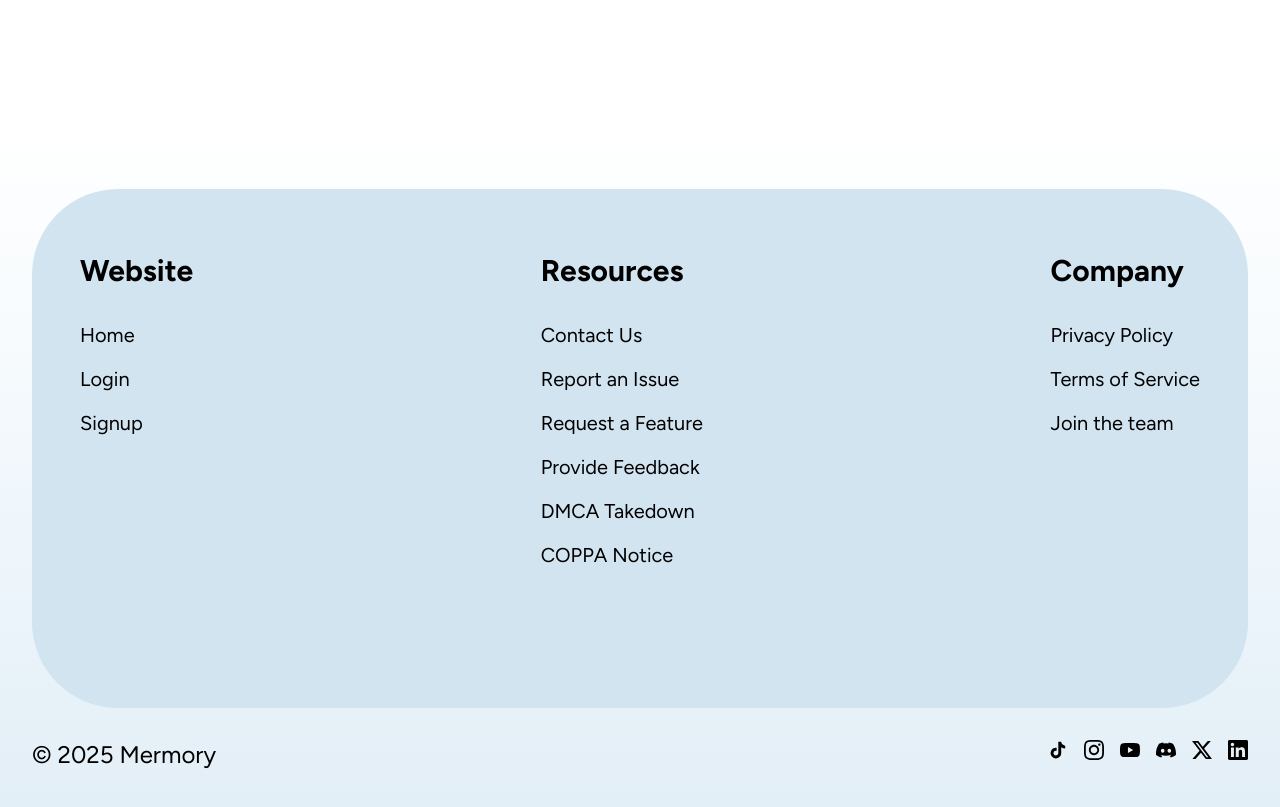
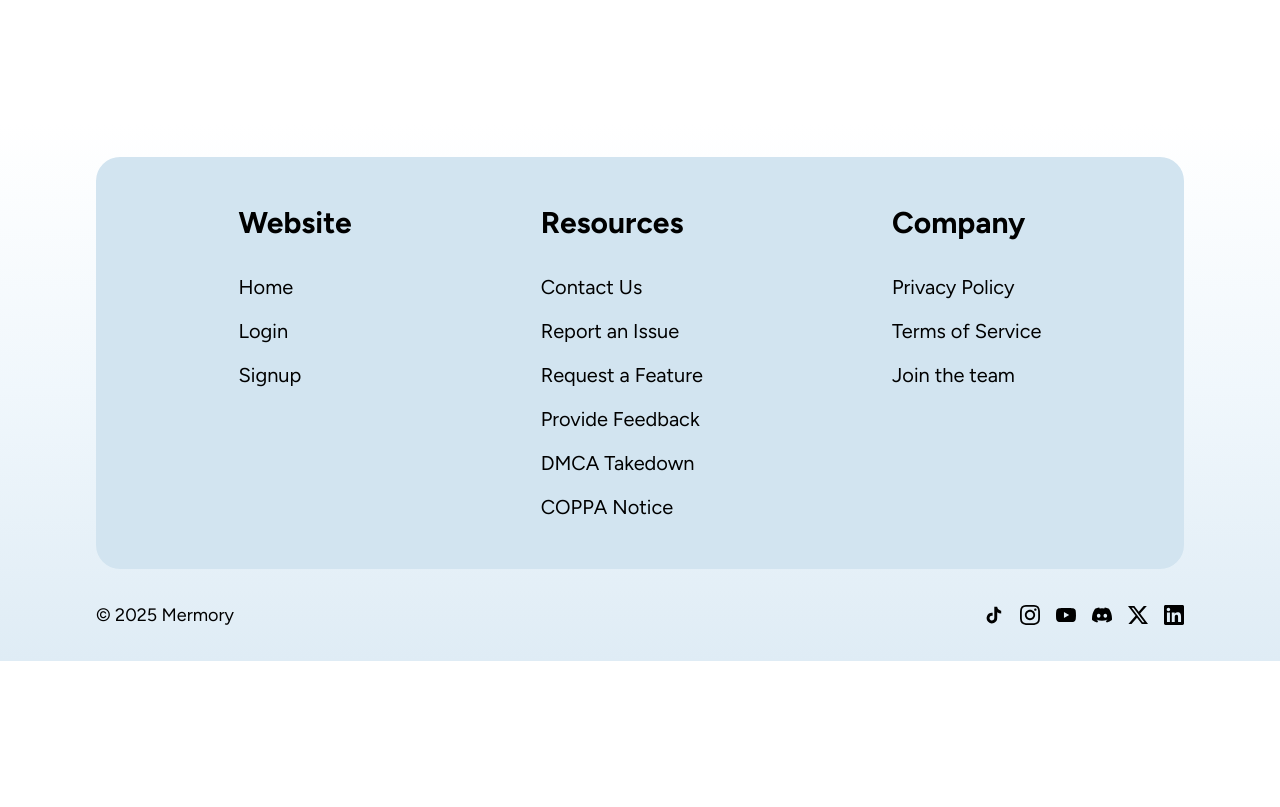
Before and after one commit to mermoryofficial/landing-page, a Next.js app: page / in a window 1280 px wide. Shown: the part 10320-11127 px from the top of the page. After the commit the page ends 10981 px from the top, so only its background shows below. Built offline with nearby package versions, Linux system fonts and the light colour scheme.

Commit message:
complete responsiveness for footer

```diff
--- a/src/components/LandingPage/Footer.js
+++ b/src/components/LandingPage/Footer.js
@@ -1,68 +1,45 @@
 "use client";
+
+import Link from "next/link";
 
 const columns = [
   {
     title: "Website",
-    links: [
-      "Home",
-      "Login",
-      "Signup"
-    ]
+    links: ["Home", "Login", "Signup"],
   },
   {
     title: "Resources",
-    links: [
-      "Contact Us",
-      "Report an Issue",
-      "Request a Feature",
-      "Provide Feedback",
-      "DMCA Takedown",
-      "COPPA Notice"
-    ]
+    links: ["Contact Us", "Report an Issue", "Request a Feature", "Provide Feedback", "DMCA Takedown", "COPPA Notice"],
   },
   {
     title: "Company",
-    links: [
-      "Privacy Policy",
-      "Terms of Service",
-      "Join the team"
-    ]
-  }
-]
+    links: ["Privacy Policy", "Terms of Service", "Join the team"],
+  },
+];
 
 const LandingPageFooter = () => (
-  <footer className="w-full bg-gradient-to-b from-white via-[#F0F7FC] to-[#DFECF5] text-[#5E7078] text-center py-16 border-t border-[#E6E8EA] z-40">
-    <div className="flex flex-col items-center gap-8">
+  <footer className="w-full bg-gradient-to-b from-white via-[#F0F7FC] to-[#DFECF5] text-[#5E7078] text-center py-8 border-t border-[#E6E8EA] z-40">
+    <div className="flex flex-col items-center gap-8 px-6 sm:px-12 md:px-16 lg:px-24">
       {/* Rounded Rectangle */}
-      <div
-        className="flex flex-row justify-between items-start pt-16 pb-16 pr-12 pl-12"
-        style={{
-          width: "calc(100% - 64px)",
-          height: 519,
-          background: "#D2E4F0",
-          borderRadius: 86,
-          color: "black"
-        }}
-      >
+      <div className="w-full flex flex-row justify-between md:justify-around items-start py-6 sm:py-8 md:py-12 px-6 sm:px-8 md:px-12 bg-[#D2E4F0] rounded-3xl text-black">
         {columns.map(({ title, links }, i) => {
           return (
-            <div
-              key={i}
-              className="flex flex-col gap-8 text-left"
-            >
+            <div key={i} className="flex flex-col gap-8 text-left">
               {/* Title */}
-              <div className="text-lg md:text-2xl lg:text-3xl font-bold">
-                {title}
-              </div>
+              <div className="text-lg md:text-2xl lg:text-3xl font-bold">{title}</div>
               {/* Links */}
               <div className="flex flex-col gap-4 text-left text-sm sm:text-base md:text-lg lg:text-xl font-normal">
-                {links.map((link, index) => {
-                  return (
-                    <div key={index} className="hover:opacity-70 cursor-pointer transition-opacity">
-                      {link}
-                    </div>
-                  );
-                })}
+                {links.map((link, index) => (
+                  <Link
+                    key={index}
+                    href={`/${link.toLowerCase().replace(/\s+/g, "-")}`}
+                    className="inline-block relative w-max after:content-[''] after:absolute after:left-0 after:bottom-0 after:h-[2px] after:w-0 after:bg-current after:transition-all after:duration-300 hover:after:w-full focus-visible:after:w-full after:rounded"
+                    tabIndex={0}
+                    aria-label={link}
+                  >
+                    {link}
+                  </Link>
+                ))}
               </div>
             </div>
           );
@@ -70,22 +47,11 @@
       </div>
 
       {/* Text at bottom */}
-      <div
-        className="flex flex-row justify-between"
-        style={{
-          width: "calc(100% - 64px)",
-          color: "black",
-          marginBottom: 50,
-          fontSize: 24,
-          fontWeight: 400
-        }}
-      >
+      <div className="flex flex-row justify-between items-center w-full text-black">
         {/* Copyright */}
-        <div>
-          © 2025 Mermory
-        </div>
+        <div className="text-lg">© 2025 Mermory</div>
         {/* Socials */}
-        <div className="flex gap-4">
+        <div className="flex gap-2 sm:gap-4">
           {/* TikTok */}
           <svg className="w-5 h-5 hover:opacity-70 cursor-pointer" viewBox="0 0 24 24" fill="currentColor">
             <path d="M19.59 6.69a4.83 4.83 0 01-3.77-4.25V2h-3.45v13.67a2.89 2.89 0 01-5.2 1.74 2.89 2.89 0 012.31-4.64 2.93 2.93 0 01.88.13V9.4a6.84 6.84 0 00-.88-.05A6.33 6.33 0 005 20.1a6.34 6.34 0 0010.86-4.43v-7a8.16 8.16 0 004.77 1.52v-3.4a4.85 4.85 0 01-1-.1z" />
```
